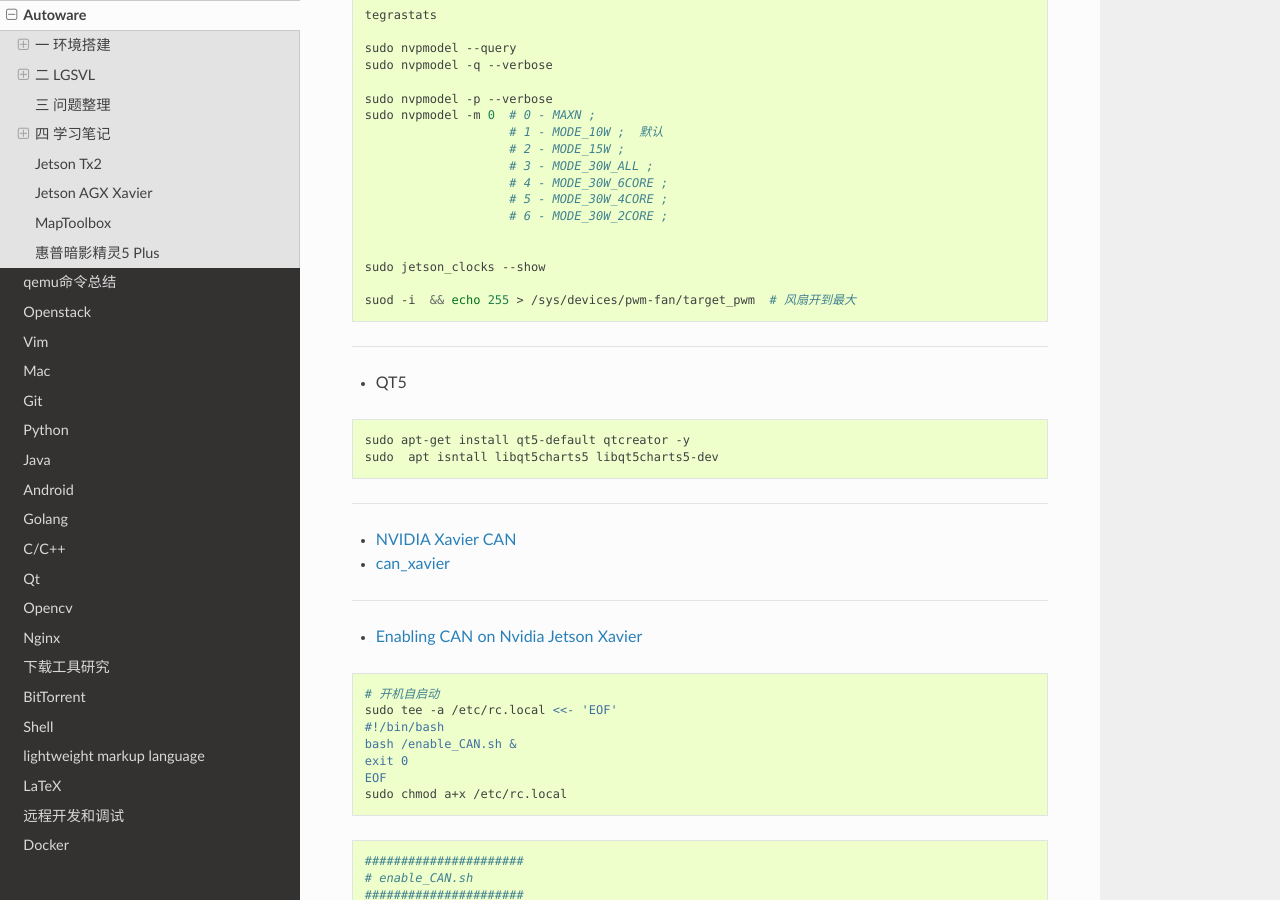
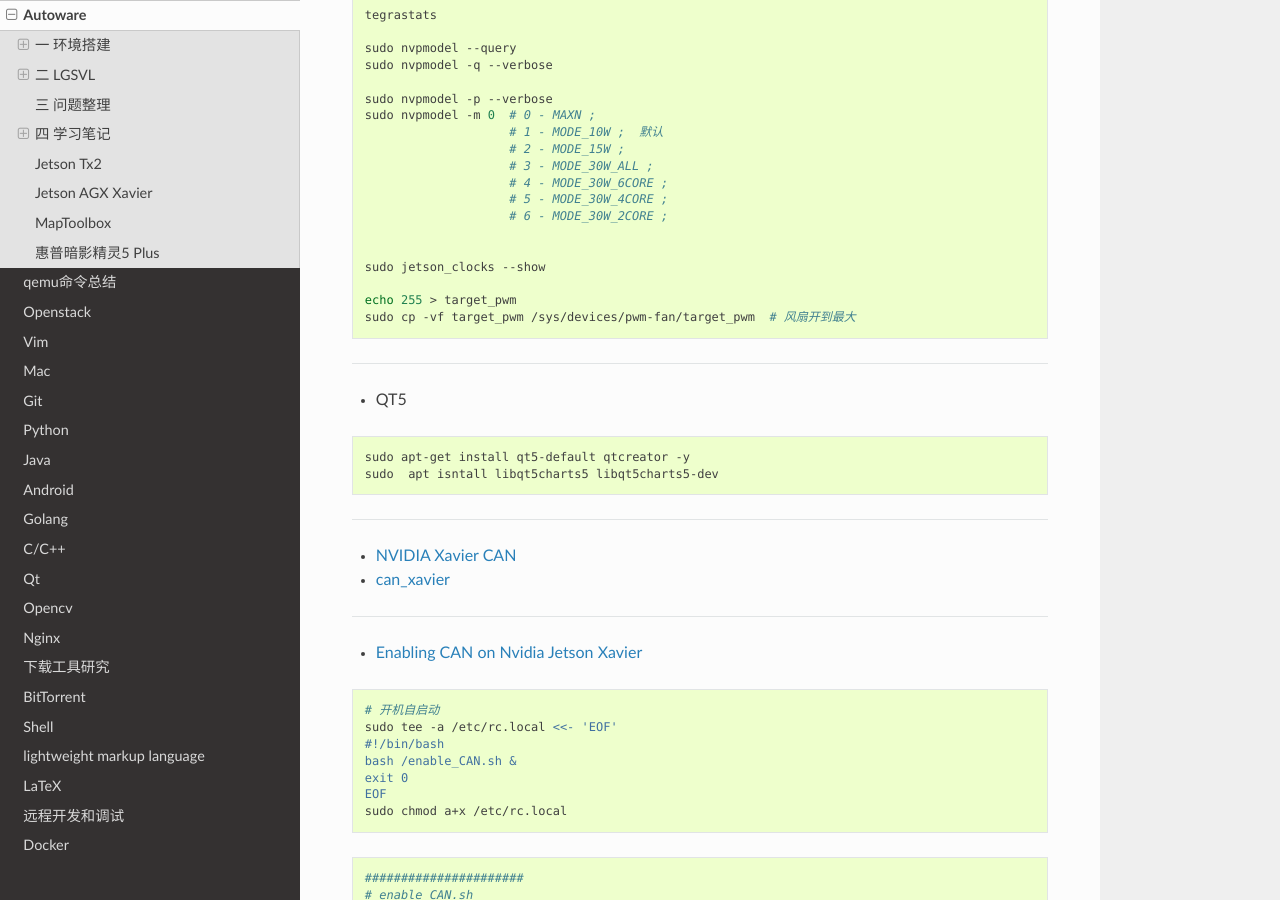
Before and after one commit to my-rds-store/my_space, a Sphinx documentation site: the page built from source/autoware/index.rst, in a window 1280 px wide and 900 px high, scrolled down 18781 px. Built offline with Sphinx 7.4.7 and the Read the Docs theme 2.0.0, drawn with Linux system fonts in a browser that asks for light colours.

Commit message:
update ...

```diff
--- a/source/autoware/index.rst
+++ b/source/autoware/index.rst
@@ -858,8 +858,8 @@ Jetson AGX Xavier
 
     sudo jetson_clocks --show
 
-    suod -i  && echo 255 > /sys/devices/pwm-fan/target_pwm  # 风扇开到最大
-
+    echo 255 > target_pwm
+    sudo cp -vf target_pwm /sys/devices/pwm-fan/target_pwm  # 风扇开到最大
 
 ----
 
```
